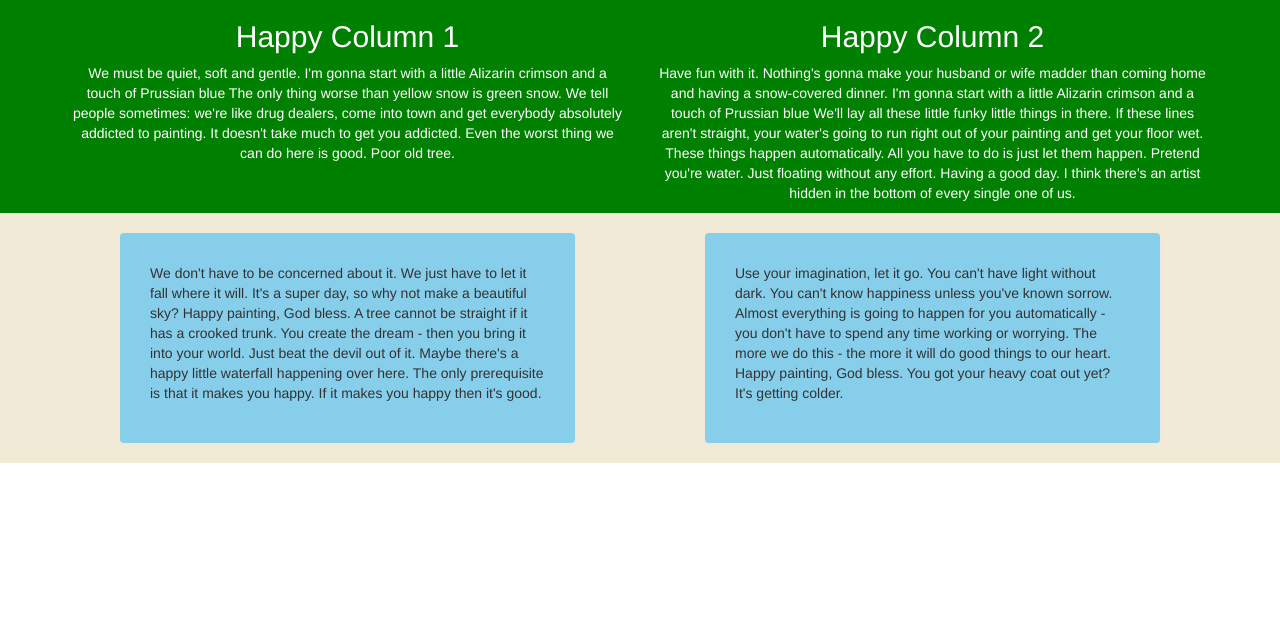
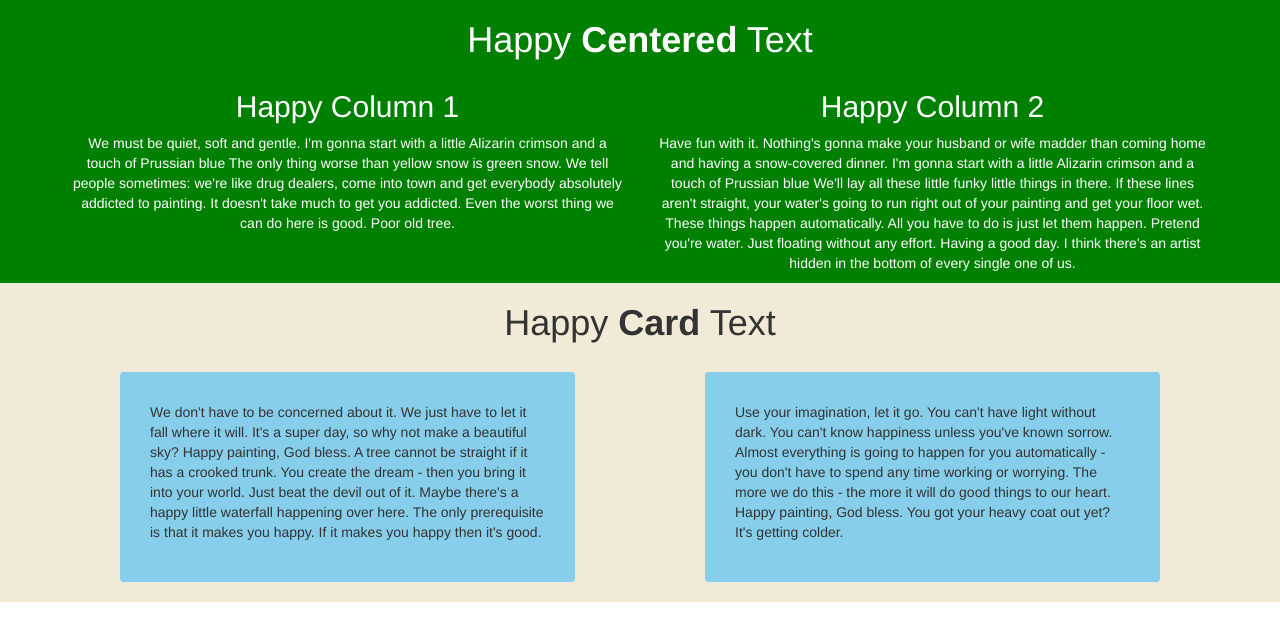
Before and after one commit to ChristopherMCarlson/two-grid-challenge, a plain HTML site: page index.html in a window 1280 px wide. Drawn offline with nearby package versions, Linux system fonts and the light colour scheme.

Commit message:
Add titles

```diff
--- a/index.html
+++ b/index.html
@@ -11,6 +11,9 @@
 <body>
     <div class="bg-green">
         <div class="container center-text">
+            <div class="row">
+                <h1 class="center-text">Happy <strong>Centered</strong> Text</h1>
+            </div>
         <div class="row">
             <div class="col-xs-6">
                 <h2>Happy Column 1</h2>
@@ -38,6 +41,9 @@
     <div class="bg-eggshell">
     <div class="container">
         <div class="row">
+            <h1 class="center-text">Happy <strong>Card</strong> Text</h1>
+        </div>
+        <div class="row">
             <div class="col-xs-6">
                 <div class="card-blue">
                     <p>We don't have to be concerned about it. We just have to let it fall where it will. It's a super day, so why not make a beautiful sky? Happy painting, God bless. A tree cannot be straight if it has a crooked trunk.
```
